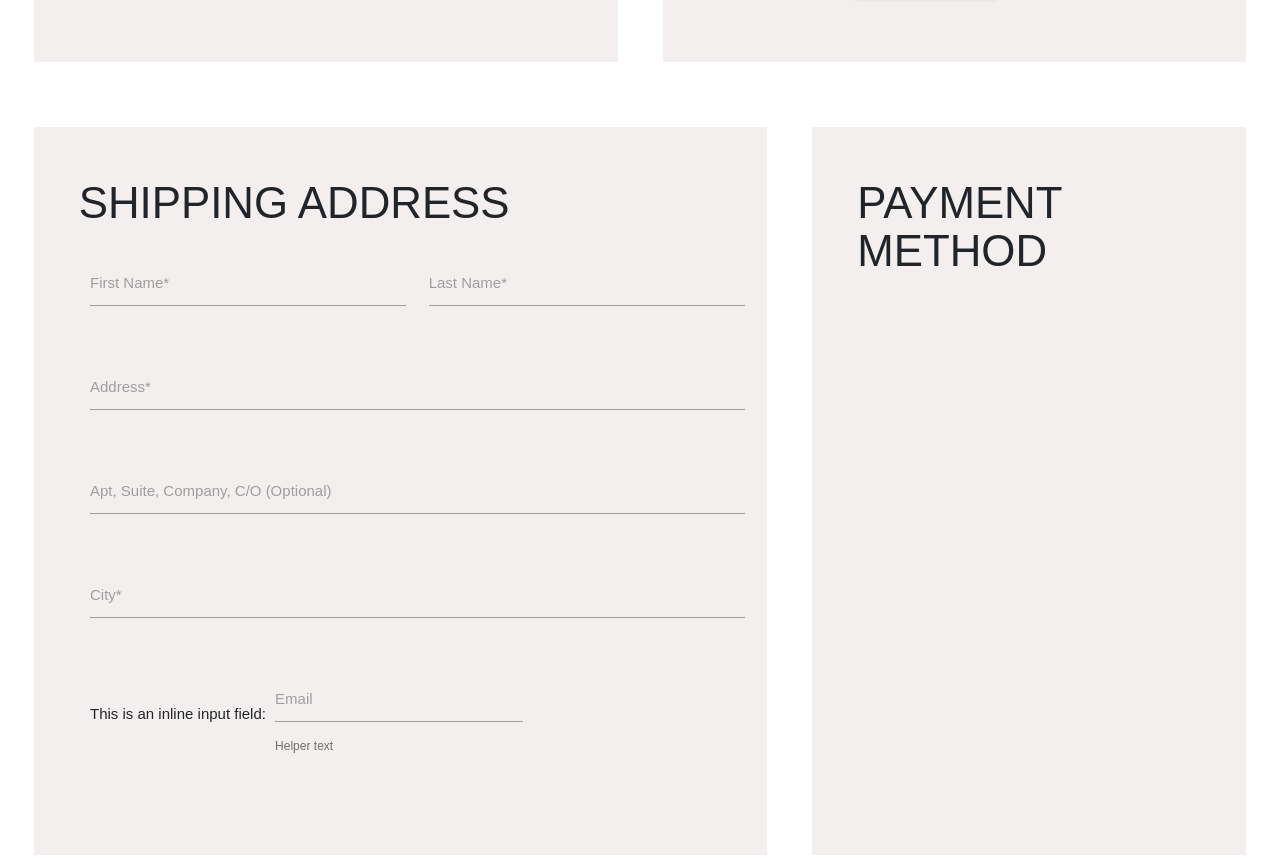
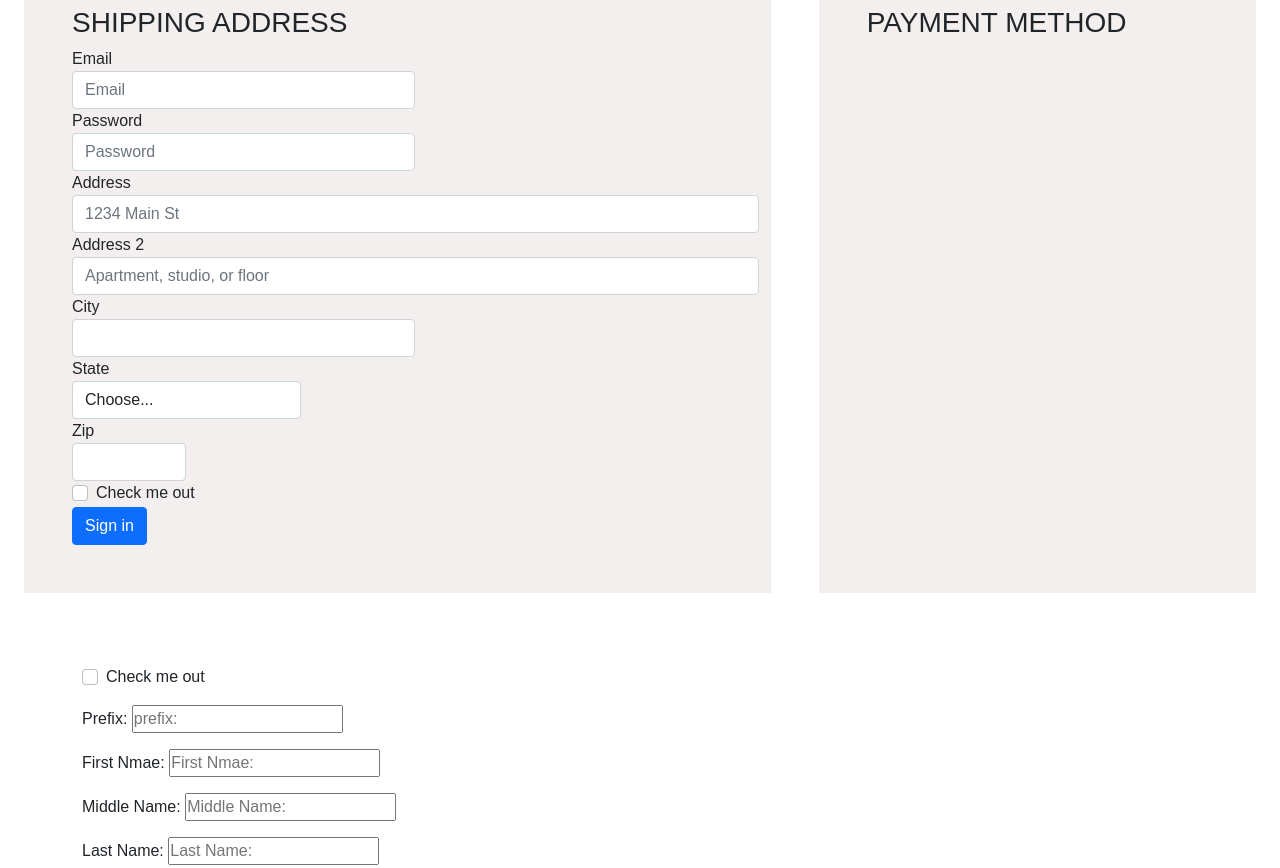
Before and after one commit to drkermelosh/SBA-307---HTML-and-CS, a plain HTML site: page from/form.html in a window 1280 px wide. Shown: the part 516-1384 px from the top of the page. Drawn offline with nearby package versions, Linux system fonts and the light colour scheme.

Commit message:
removed materialize styling and implemented bootstrap form

```diff
--- a/from/form.html
+++ b/from/form.html
@@ -10,9 +10,6 @@
   Bootstrap Styles
   <link href="https://cdn.jsdelivr.net/npm/bootstrap@5.0.2/dist/css/bootstrap.min.css" rel="stylesheet"
     integrity="sha384-EVSTQN3/azprG1Anm3QDgpJLIm9Nao0Yz1ztcQTwFspd3yD65VohhpuuCOmLASjC" crossorigin="anonymous" />
-
-  Compiled and minified CSS
-  <link rel="stylesheet" href="https://cdnjs.cloudflare.com/ajax/libs/materialize/1.0.0/css/materialize.min.css">
 
   <!-- Custom Styles -->
   <link rel="stylesheet" href="./style.css" />
@@ -109,49 +106,54 @@
     <div class="row">
         <div class="col-7 checkout-box m-4 ps-5 pt-4 pb-5">
           <h3 class="font-weight-bold">SHIPPING ADDRESS</h3>
-
-          <div class="row">
-            <form class="col s12">
-              <div class="row">
-                <div class="input-field col s6">
-                  <input type="text">
-                  <label>First Name*</label>
+          <form>
+            <div class="form-row">
+              <div class="form-group col-md-6">
+                <label for="inputEmail4">Email</label>
+                <input type="email" class="form-control" id="inputEmail4" placeholder="Email">
               </div>
-                <div class="input-field col s6">
-                  <input type="text">
-                  <label>Last Name*</label>
+              <div class="form-group col-md-6">
+                <label for="inputPassword4">Password</label>
+                <input type="password" class="form-control" id="inputPassword4" placeholder="Password">
               </div>
             </div>
-              <div class="row">
-                <div class="input-field col s12">
-                  <input type="text">
-                  <label>Address*</label>
+            <div class="form-group">
+              <label for="inputAddress">Address</label>
+              <input type="text" class="form-control" id="inputAddress" placeholder="1234 Main St">
+            </div>
+            <div class="form-group">
+              <label for="inputAddress2">Address 2</label>
+              <input type="text" class="form-control" id="inputAddress2" placeholder="Apartment, studio, or floor">
+            </div>
+            <div class="form-row">
+              <div class="form-group col-md-6">
+                <label for="inputCity">City</label>
+                <input type="text" class="form-control" id="inputCity">
+              </div>
+              <div class="form-group col-md-4">
+                <label for="inputState">State</label>
+                <select id="inputState" class="form-control">
+                  <option selected>Choose...</option>
+                  <option>...</option>
+                </select>
+              </div>
+              <div class="form-group col-md-2">
+                <label for="inputZip">Zip</label>
+                <input type="text" class="form-control" id="inputZip">
               </div>
             </div>
-              <div class="row">
-                <div class="input-field col s12">
-                  <input type="text">
-                  <label>Apt, Suite, Company, C/O (Optional)</label>
+            <div class="form-group">
+              <div class="form-check">
+                <input class="form-check-input" type="checkbox" id="gridCheck">
+                <label class="form-check-label" for="gridCheck">
+                  Check me out
+                </label>
               </div>
             </div>
-              <div class="row">
-                <div class="input-field col s12">
-                  <input type="text">
-                  <label>City*</label>
-                </div>
-              </div>
-              <div class="row">
-                <div class="col s12">
-                  This is an inline input field:
-                  <div class="input-field inline">
-                    <input id="email_inline" type="email" class="validate">
-                    <label for="email_inline">Email</label>
-                    <span class="helper-text" data-error="wrong" data-success="right">Helper text</span>
-                  </div>
-                </div>
-              </div>
+            <button type="submit" class="btn btn-primary">Sign in</button>
           </form>
-          </div>
+
+
         </div>
 
         <div class="col checkout-box m-4 ps-5 pt-4 pb-5">
```
Lines whose indentation alone changed are shown as unchanged.
